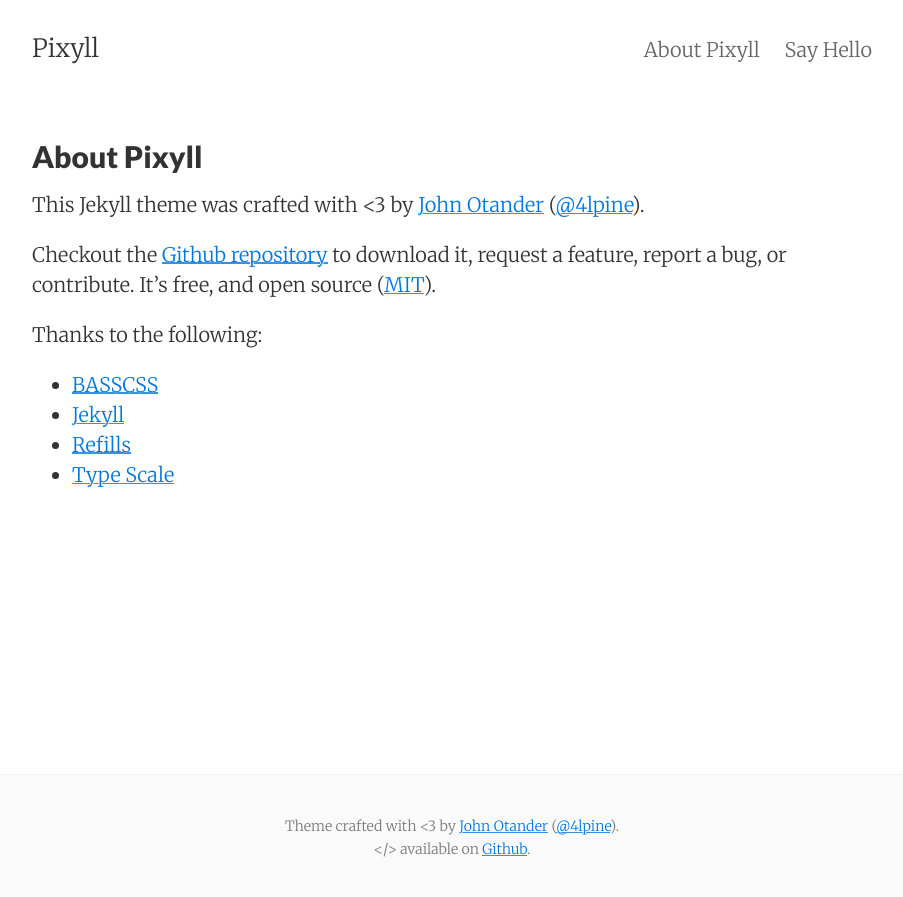
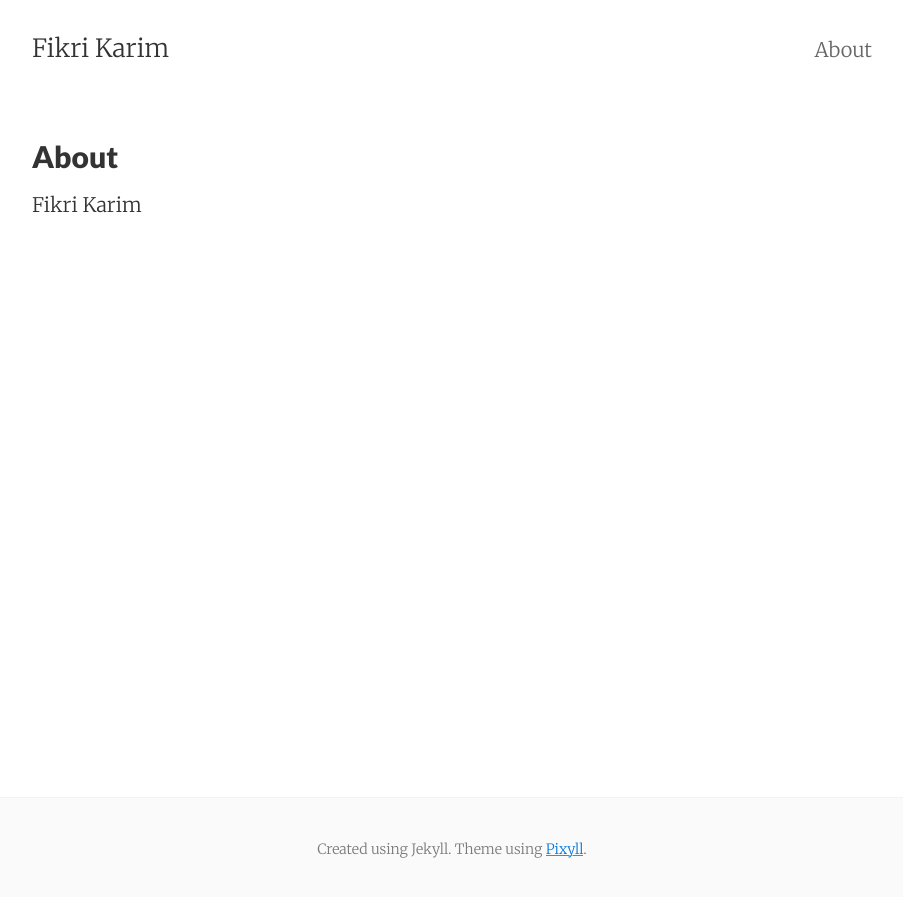
Before and after one commit to fikrikarim/blog, a Jekyll site: the page built from about.md, in a window 1280 px wide. Shown: the top 897 px of the page, without its empty margins (188-1091 px from the left). Built offline with Jekyll 4.4.1, drawn with Linux system fonts in a browser that asks for light colours.

Commit message:
Remove all Pixyll default element

```diff
--- a/_config.yml
+++ b/_config.yml
@@ -1,7 +1,7 @@
 # Site settings
-title:       Pixyll
-email:       your_email@example.com
-author:      John Otander
+title:       Fikri Karim
+email:       fkfikrikarim@gmail.com
+author:      Fikri
 description: "A simple, beautiful theme for Jekyll that emphasizes content rather than aesthetic fluff."
 baseurl:     ""
 url:         "http://pixyll.com"
@@ -42,10 +42,10 @@ facebook_appid:
 facebook_comments_number: 10
 
 # Social icons
-github_username:
+github_username: fikrikarim
 bitbucket_username:
 stackoverflow_id:
-twitter_username:
+twitter_username: fikrikarim
 skype_username:
 steam_nickname:
 google_plus_id:
--- a/_includes/footer.html
+++ b/_includes/footer.html
@@ -1,8 +1,8 @@
 <footer class="center">
   <div class="measure">
     <small>
-      Theme crafted with &lt;3 by <a href="http://johnotander.com">John Otander</a> (<a href="https://twitter.com/4lpine">@4lpine</a>).<br>
-      &lt;/&gt; available on <a href="https://github.com/johnotander/pixyll">Github</a>.
+      Created using Jekyll. Theme using
+      <a href="https://github.com/johnotander/pixyll">Pixyll</a>.
     </small>
   </div>
 </footer>
--- a/_includes/post_footer.html
+++ b/_includes/post_footer.html
@@ -2,7 +2,6 @@
   <img src="{{ site.baseurl }}/images/me.jpeg" alt="John Otander" class="avatar" />
   <p>
     Pixyll is an open-source Jekyll theme that's built by <a href="http://johnotander.com">John Otander</a>.
-    When he's not writing code and building things, he likes to ski. A. Lot.
   </p>
   <p>
     Follow him on <a href="https://twitter.com/4lpine">Twitter</a>.
--- a/about.md
+++ b/about.md
@@ -1,20 +1,8 @@
 ---
 layout: page
-title: About Pixyll
+title: About
 permalink: /about/
 tags: about
 ---
 
-This Jekyll theme was crafted with <3 by [John Otander](http://johnotander.com)
-([@4lpine](https://twitter.com/4lpine)).
-
-Checkout the [Github repository](https://github.com/johnotander/pixyll) to download it,
-request a feature, report a bug, or contribute. It's free, and open source
-([MIT](http://opensource.org/licenses/MIT)).
-
-Thanks to the following:
-
-* [BASSCSS](http://basscss.com)
-* [Jekyll](http://jekyllrb.com)
-* [Refills](http://refills.bourbon.io/)
-* [Type Scale](http://type-scale.com/)
+Fikri Karim
```
Also changed, not shown: _posts/2014-06-08-pixyll-has-pagination.md (deleted, +0 -9 lines), _posts/2014-06-09-so-what-is-jekyll.md (deleted, +0 -17 lines), _posts/2014-06-10-see-pixyll-in-action.md (deleted, +0 -135 lines), _posts/2014-06-11-welcome-to-pixyll.markdown (deleted, +0 -26 lines), _posts/2015-07-11-announcing-pixyll-version-2.md (deleted, +0 -16 lines), contact.html (deleted, +0 -30 lines).
